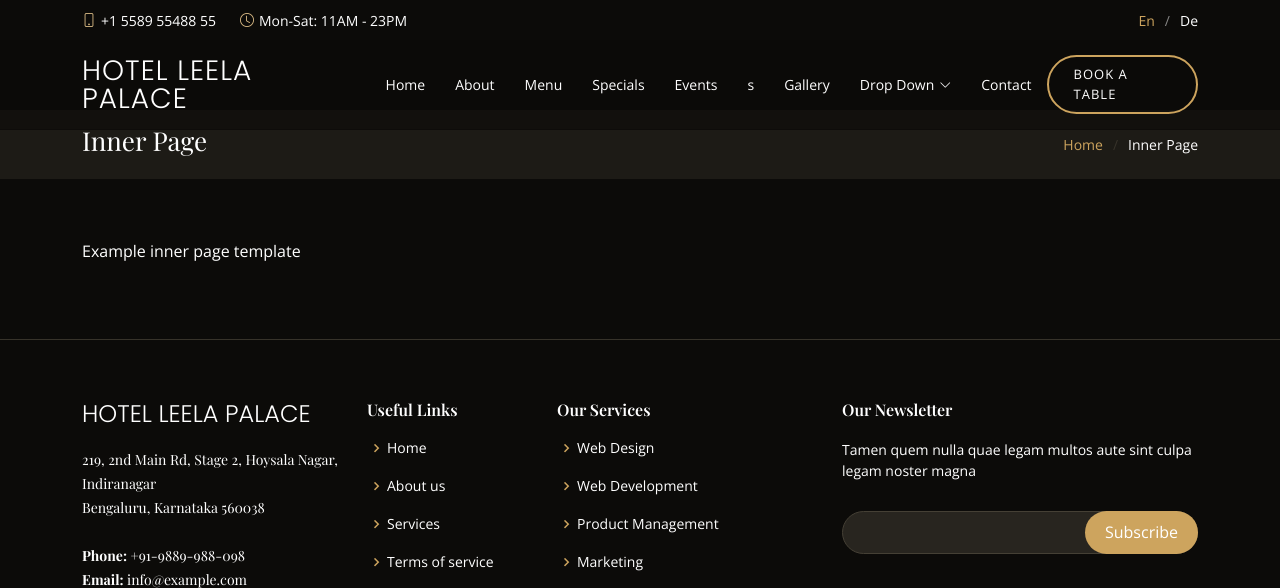
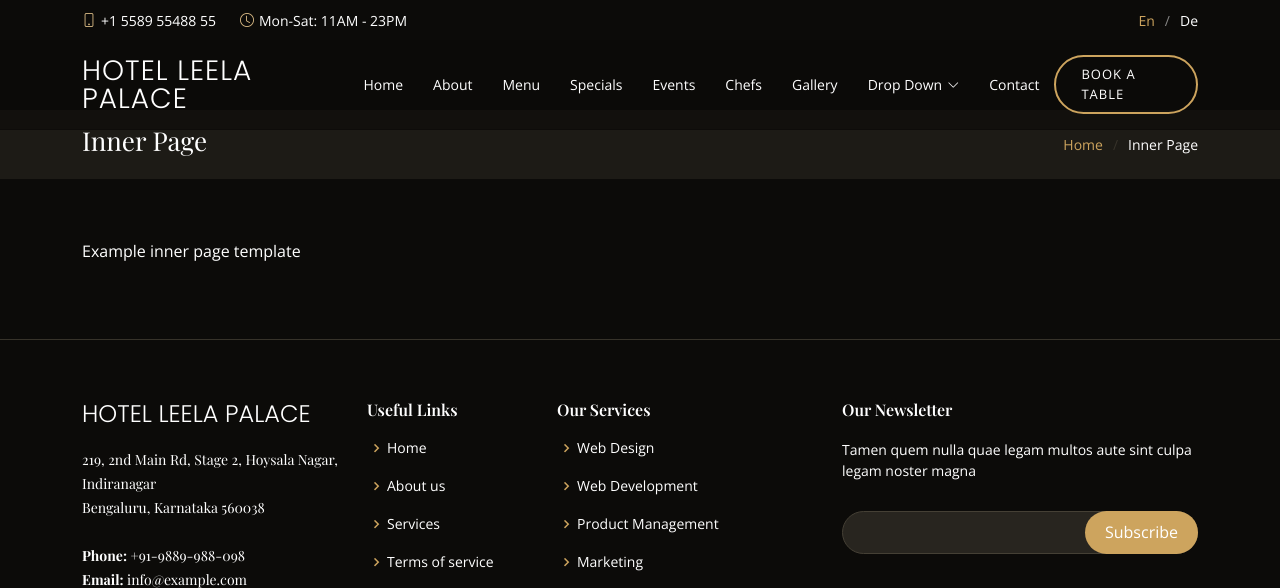
Before and after one commit to Aeroshiva/Restaurant, a plain HTML site: page inner-page.html in a window 1280 px wide. Shown: the top 588 px of the page. Drawn offline with nearby package versions, Linux system fonts and the light colour scheme; a web font is replaced by a local one.

Commit message:
nav changes

```diff
--- a/inner-page.html
+++ b/inner-page.html
@@ -65,7 +65,7 @@
           <li><a class="nav-link scrollto" href="#menu">Menu</a></li>
           <li><a class="nav-link scrollto" href="#specials">Specials</a></li>
           <li><a class="nav-link scrollto" href="#events">Events</a></li>
-          <li><a class="nav-link scrollto" href="#s">s</a></li>
+          <li><a class="nav-link scrollto" href="#chefs">Chefs</a></li>
           <li><a class="nav-link scrollto" href="#gallery">Gallery</a></li>
           <li class="dropdown"><a href="#"><span>Drop Down</span> <i class="bi bi-chevron-down"></i></a>
             <ul>
```
Also changed, not shown: assets/img/chefs/chefs-1.jpg.
